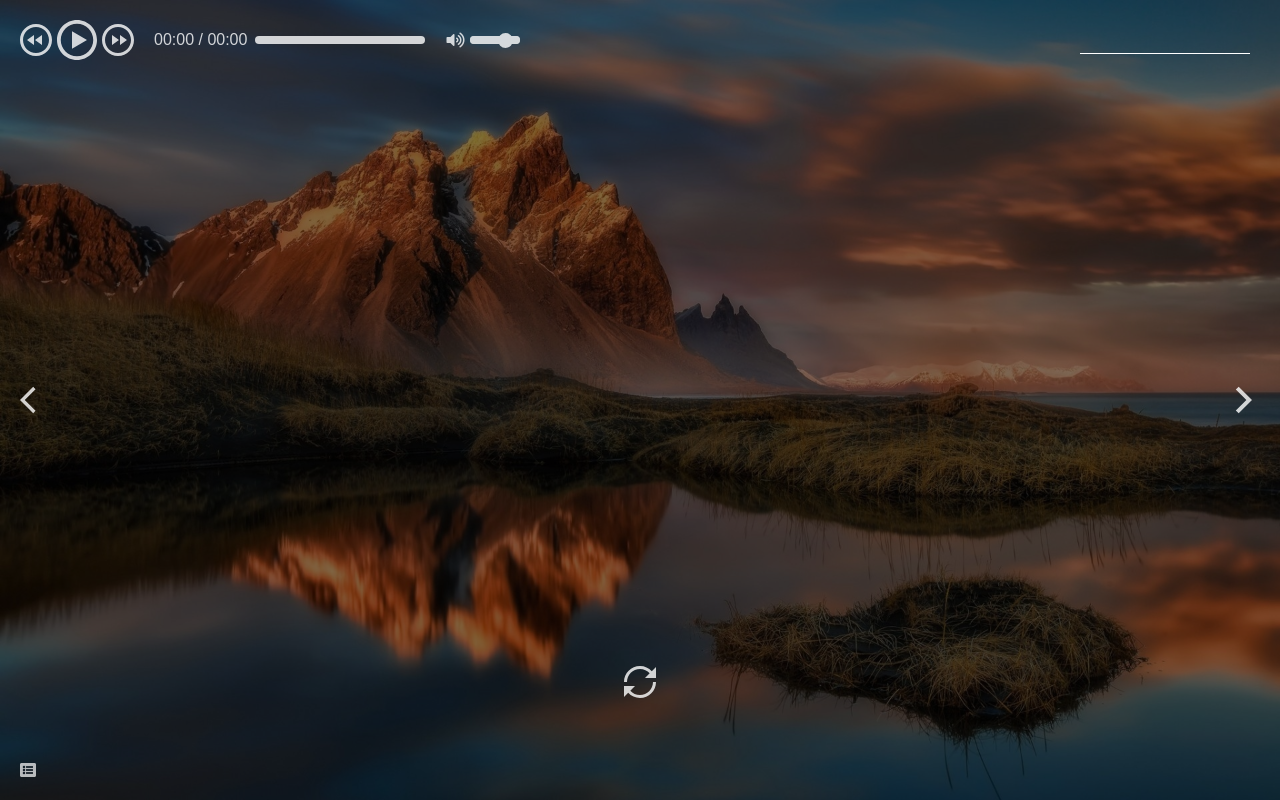
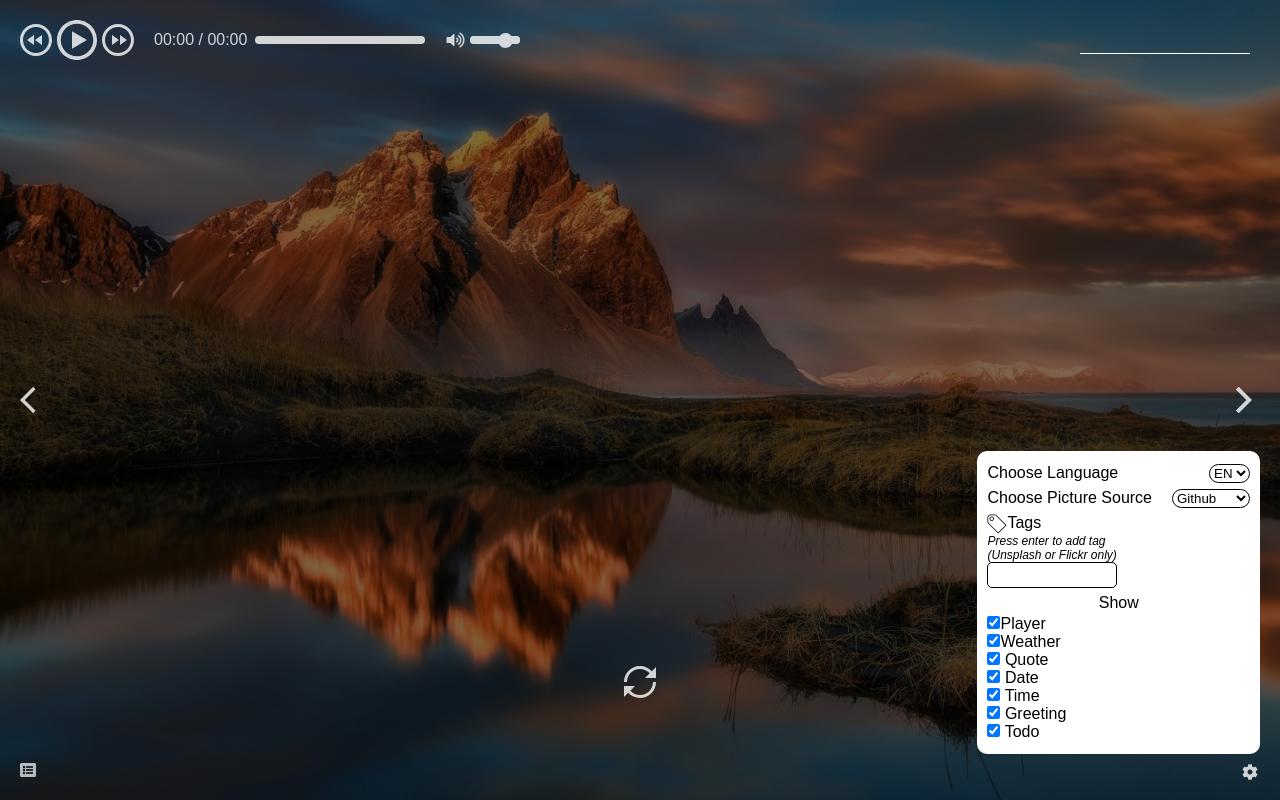
Before and after one commit to AndyGuit/momentum-app, a website with bundled scripts: page index.html in a window 1280 px wide. Built offline with nearby package versions, Linux system fonts and the light colour scheme.

Commit message:
feat: add settings and block hiding

```diff
--- a/css/style.css
+++ b/css/style.css
@@ -460,6 +460,146 @@ body {
   opacity: 1;
 }
 
+.settings {
+  display: flex;
+  align-items: flex-end;
+  flex-direction: column;
+  position: absolute;
+  bottom: 20px;
+  right: 20px;
+}
+
+.settings__block > *,
+.settings__block .picture > * {
+  margin: 3px 0;
+}
+
+.settings i {
+  opacity: 0.8;
+  cursor: pointer;
+  transition: all 0.3s;
+  width: 20px;
+}
+
+.settings i:hover,
+.settings i.active-icon {
+  opacity: 1;
+  font-size: 20px;
+  transform: rotate(-60deg);
+}
+
+.settings__block {
+  color: black;
+  border-radius: 10px;
+  background-color: #fff;
+  padding: 10px;
+  margin-bottom: 10px;
+  opacity: 0;
+  transition: opacity 0.3s;
+  pointer-events: none;
+}
+
+.settings__block.show-settings {
+  opacity: 1;
+  pointer-events: all;
+}
+
+.hide-blocks {
+  display: flex;
+  flex-direction: column;
+  align-items: flex-start;
+}
+
+.hide-blocks input,
+.hide-blocks label {
+  cursor: pointer;
+}
+
+.hide-blocks > div {
+  margin-right: 10px;
+}
+
+.hide-app-block {
+  opacity: 0;
+  pointer-events: none;
+}
+
+.picture {
+  display: flex;
+  flex-direction: column;
+  align-items: flex-start;
+}
+
+.picture__options,
+.language {
+  display: flex;
+  justify-content: space-between;
+}
+
+.picture__options select,
+.language select {
+  margin-left: 20px;
+  background: transparent;
+  outline: none;
+  border: 1px solid #000;
+  border-radius: 10px;
+}
+
+.picture__tags > p {
+  font-size: 12px;
+  font-style: italic;
+  text-align: left;
+}
+
+.picture__tags-header {
+  display: flex;
+}
+
+.picture__tags img {
+  width: 20px;
+}
+
+.picture__tags ul {
+  display: flex;
+  flex-wrap: wrap;
+  max-width: 200px;
+  list-style: none;
+  padding: 5px;
+  border: 1px solid #000;
+  border-radius: 5px;
+}
+
+.picture__tags ul li {
+  border: 1px solid #000;
+  padding: 2px 5px;
+  border-radius: 10px;
+  font-size: 12px;
+}
+
+.picture__tags ul li span {
+  margin-left: 5px;
+  font-size: 12px;
+  cursor: pointer;
+}
+
+.picture__tags input {
+  background: transparent;
+  max-width: 100px;
+  font-size: 12px;
+  outline: none;
+  border: none;
+}
+
+.player,
+.weather,
+.quote-container,
+.date,
+.time,
+.greeting-container,
+.todo-list {
+  transition: opacity 0.3s ease-out;
+}
+
 @media (max-width: 768px) {
   .time {
     min-height: 80px;
--- a/index.html
+++ b/index.html
@@ -57,10 +57,12 @@
       </div>
     </main>
     <footer class="footer">
-      <button class="change-quote"></button>
-      <div>
-        <div class="quote"></div>
-        <div class="author"></div>
+      <div class="quote-container">
+        <button class="change-quote"></button>
+        <div>
+          <div class="quote"></div>
+          <div class="author"></div>
+        </div>
       </div>
       <div class="todo-list">
         <div class="todo-list__block">
@@ -75,6 +77,88 @@
           <i class="fas fa-list-alt"></i> <span></span>
         </div>
       </div>
+      <div class="settings">
+        <div class="settings__block show-settings">
+          <div class="language">
+            <p>Choose Language</p>
+            <select>
+              <option value="en">EN</option>
+              <option value="ua">UA</option>
+            </select>
+          </div>
+          <div class="picture">
+            <div class="picture__options">
+              <p>Choose Picture Source</p>
+              <select>
+                <option value="github">Github</option>
+                <option value="unsplash">Unsplash</option>
+                <option value="flickr">Flickr</option>
+              </select>
+            </div>
+            <div class="picture__tags">
+              <div class="picture__tags-header">
+                <img src="assets/svg/tag.svg" alt="tag-icon" />
+                <p>Tags</p>
+              </div>
+              <p>Press enter to add tag</p>
+              <p>(Unsplash or Flickr only)</p>
+              <ul>
+                <input type="text" name="" id="" />
+              </ul>
+            </div>
+          </div>
+          <p class="settings-header">Show</p>
+          <div class="hide-blocks">
+            <div class="player-block">
+              <input
+                type="checkbox"
+                id="player"
+                data-block-name="player"
+                checked /><label for="player">Player</label>
+            </div>
+            <div class="weather-block">
+              <input
+                type="checkbox"
+                id="weather"
+                data-block-name="weather"
+                checked /><label for="weather">Weather</label>
+            </div>
+            <div class="quote-block">
+              <input
+                type="checkbox"
+                id="quote"
+                data-block-name="quote-container"
+                checked />
+              <label for="quote">Quote</label>
+            </div>
+            <div class="date-block">
+              <input type="checkbox" id="date" data-block-name="date" checked />
+              <label for="date">Date</label>
+            </div>
+            <div class="time-block">
+              <input type="checkbox" id="time" data-block-name="time" checked />
+              <label for="time">Time</label>
+            </div>
+            <div class="greeting-block">
+              <input
+                type="checkbox"
+                id="greeting"
+                data-block-name="greeting-container"
+                checked />
+              <label for="greeting">Greeting</label>
+            </div>
+            <div class="todo-list-block">
+              <input
+                type="checkbox"
+                id="todo-list"
+                data-block-name="todo-list"
+                checked />
+              <label for="todo-list">Todo</label>
+            </div>
+          </div>
+        </div>
+        <i class="fas fa-cog"></i>
+      </div>
     </footer>
     <script src="js/index.js"></script>
   </body>
--- a/js/components/AudioPlayer.js
+++ b/js/components/AudioPlayer.js
@@ -38,6 +38,7 @@ const playList = [
 audio.src = playList[currentTrack].src;
 
 const renderPlaylist = () => {
+  playListEl.innerHTML = '';
   playList.forEach((item, index) => {
     const li = document.createElement('li');
     const icon = document.createElement('i');
--- a/js/components/Greeting.js
+++ b/js/components/Greeting.js
@@ -5,18 +5,16 @@ import { getTimeIndex } from '../helperFunctions';
 const greetingEl = document.querySelector('.greeting');
 const nameInput = document.querySelector('input.name');
 
-const { lang } = OPTIONS;
-
 const setGreeting = () => {
   const timeIndex = getTimeIndex();
 
-  greetingEl.textContent = translations.greeting[lang][timeIndex];
+  greetingEl.textContent = translations.greeting[OPTIONS.lang][timeIndex];
 
   setTimeout(setGreeting, 1000);
 };
 
 const setName = name => {
-  nameInput.placeholder = translations.namePlaceholder[lang];
+  nameInput.placeholder = translations.namePlaceholder[OPTIONS.lang];
   nameInput.value = name;
 };
 
--- /dev/null
+++ b/js/components/Settings.js
@@ -0,0 +1,65 @@
+import { OPTIONS, saveOptions } from '../options';
+import { TimeAndDate } from './TimeAndDate';
+import { Greeting } from './Greeting';
+import { Weather } from './Weather';
+import { Quote } from './Quote';
+import { ToDo } from './ToDo';
+
+const settingsIcon = document.querySelector('.settings i');
+const settingsBlock = document.querySelector('.settings__block');
+const hideBlocks = document.querySelector('.hide-blocks');
+const langSelect = document.querySelector('.language>select');
+const picOptions = document.querySelector('.picture select');
+const tagInput = document.querySelector('.picture__tags ul input');
+const tagList = document.querySelector('.picture__tags ul');
+const hideBlockInputs = document.querySelectorAll('.hide-blocks input');
+
+const initSettings = () => {
+  langSelect.value = OPTIONS.lang;
+  picOptions.value = OPTIONS.picSource;
+};
+
+const toggleSettings = () => {
+  settingsBlock.classList.toggle('show-settings');
+  settingsIcon.classList.toggle('active-icon');
+};
+
+const closeSettingsBlock = e => {
+  if (!e.target.closest('.settings')) {
+    settingsBlock.classList.remove('show-settings');
+    settingsIcon.classList.remove('active-icon');
+  }
+};
+
+const changeLanguage = e => {
+  OPTIONS.lang = e.target.value;
+  saveOptions();
+  TimeAndDate();
+  Greeting();
+  Weather();
+  Quote();
+  ToDo();
+};
+
+const hideBlock = e => {
+  const blockName = e.target.dataset.blockName;
+  const el = document.querySelector(`.${blockName}`);
+  const isHide = !e.target.checked;
+
+  if (isHide) {
+    el.classList.add('hide-app-block');
+  } else {
+    el.classList.remove('hide-app-block');
+  }
+};
+
+settingsIcon.addEventListener('click', toggleSettings);
+document.body.addEventListener('click', closeSettingsBlock);
+
+langSelect.addEventListener('change', changeLanguage);
+
+hideBlockInputs.forEach(el => el.addEventListener('input', hideBlock));
+
+export const Settings = () => {
+  initSettings();
+};
--- a/js/index.js
+++ b/js/index.js
@@ -5,6 +5,7 @@ import { Weather } from './components/Weather';
 import { Quote } from './components/Quote';
 import { AudioPlayer } from './components/AudioPlayer';
 import { ToDo } from './components/ToDo';
+import { Settings } from './components/Settings';
 
 TimeAndDate();
 Greeting();
@@ -13,3 +14,4 @@ Weather();
 Quote();
 AudioPlayer();
 ToDo();
+Settings();
```
Also changed, not shown: assets/svg/tag.svg (added).
